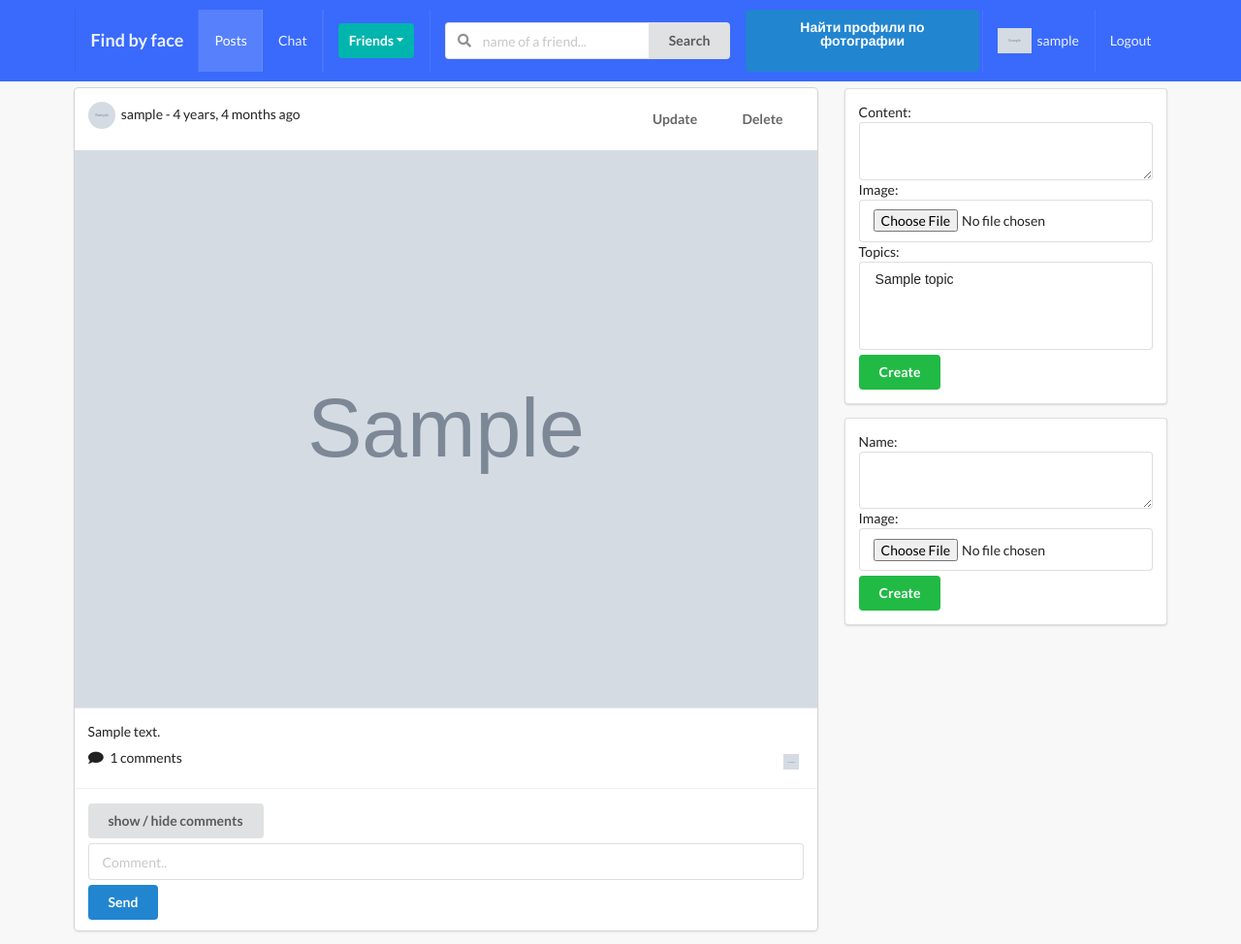
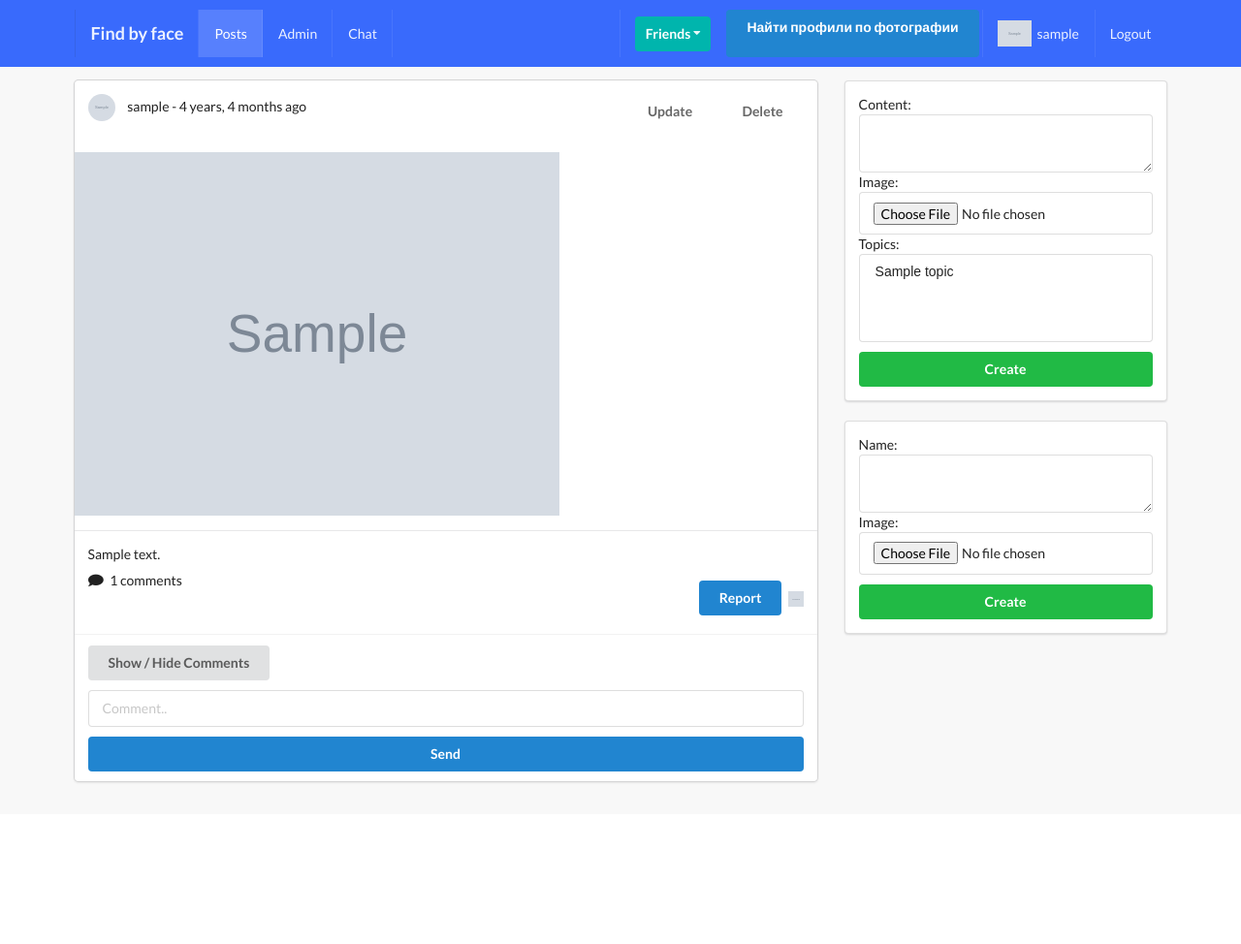
Before and after one commit to darkimonus/django, a Django app: page /posts/ in a window 1280 px wide. Shown: the whole page at 97% size. After the commit the page ends 808 px from the top, so only its background shows below. Run offline with Django 5.2, Linux system fonts and the light colour scheme; a user stored in the database is signed in; tables that the repository leaves empty hold one stand-in row (values such as "Sample post"); grey boxes marked "Sample" are stand-in pictures; some libraries are stand-ins or nearby versions.

Commit message:
added veryfication

```diff
--- a/network/network/routing.py
+++ b/network/network/routing.py
@@ -2,5 +2,5 @@ from django.urls import path, re_path
 from chats.consumers import ChatConsumer
 
 websocket_urlpatterns = [
-    re_path('ws/chats/<str:room_name>/', ChatConsumer.as_asgi()),
+    re_path(r'ws/chats/(?P<room_name>\w+)/$', ChatConsumer.as_asgi()),
 ]
--- a/network/posts/admin.py
+++ b/network/posts/admin.py
@@ -1,10 +1,11 @@
 from django.contrib import admin
-from .models import Post, Topic, Like, Comment, Emoji
+from .models import Post, Topic, Like, Comment, Emoji, Report
 
 admin.site.register(Post)
 admin.site.register(Topic)
 admin.site.register(Comment)
 admin.site.register(Like)
+admin.site.register(Report)
 
 
 @admin.register(Emoji)
--- a/network/posts/forms.py
+++ b/network/posts/forms.py
@@ -1,5 +1,5 @@
 from django import forms
-from .models import Topic, Post, Comment
+from .models import Topic, Post, Comment, Report
 
 
 class TopicModelForm(forms.ModelForm):
@@ -25,3 +25,12 @@ class CommentModelForm(forms.ModelForm):
     class Meta:
         model = Comment
         fields = ('body',)
+
+
+class ReportModelForm(forms.ModelForm):
+    text = forms.CharField(label='', widget=forms.TextInput(attrs=
+                                                            {'placeholder': 'Describe your feelings here'}))
+
+    class Meta:
+        model = Report
+        fields = ('text', 'negative', )
--- a/network/posts/templates/posts/main.html
+++ b/network/posts/templates/posts/main.html
@@ -1,50 +1,55 @@
 {% extends 'base.html' %}
 
-{% block title %}main page{% endblock title %}
+{% block title %}Main Page{% endblock title %}
 
 {% block content %}
 <div class="ui grid">
     <div class="eleven wide column">
         {% for obj in qs %}
 
-        <div class="ui fluid card">
+        <div class="ui fluid card" style="margin-bottom: 20px;">
             <div class="content">
                 <div class="right floated meta">
                     <div class="ui grid">
                         <div class="row">
                             {% if request.user == obj.author.user %}
-                            <a href="{% url 'posts:post-update' obj.pk %}"><button class="ui button bwhite-lg ">Update</button></a>
-                            <a href="{% url 'posts:post-delete' obj.pk %}"><button class="ui button bwhite-lg ">Delete</button></a>
+                                <a href="{% url 'posts:post-update' obj.pk %}">
+                                    <button class="ui button bwhite-lg" style="margin-right: 5px;">Update</button>
+                                </a>
+                                <a href="{% url 'posts:post-delete' obj.pk %}">
+                                    <button class="ui button bwhite-lg">Delete</button>
+                                </a>
                             {% endif %}
                         </div>
                     </div>
-
                 </div>
-                <img class="ui avatar image" src={{obj.author.avatar.url}}>
-                {{ obj.author.user }} - {{ obj.created|timesince}} ago
+                <img class="ui avatar image" src="{{ obj.author.avatar.url }}" style="margin-right: 10px;">
+                {{ obj.author.user }} - {{ obj.created|timesince }} ago
             </div>
-            <div class="ui fluid image">
+            <div class="post-image-container" style="margin: 10px 0;">
                 {% if obj.image %}
-                    <img src={{obj.image.url}}>
+                    <img src="{{ obj.image.url }}" style="width: 100%; max-width: 500px; height: auto;">
                 {% endif %}
             </div>
             <div class="content">
-                <p> {{ obj.content }} </p>
-                <div class="right floated">
-                    <form action="{% url 'posts:react-post' %}" method="POST">
+                <p>{{ obj.content }}</p>
+                <div class="right floated" style="margin-top: 10px;">
+                    <a href="{% url 'posts:make_report' post_id=obj.id %}">
+                        <button class="ui primary button" style="margin-bottom: 5px;">Report</button>
+                    </a>
+                    <form action="{% url 'posts:react-post' %}" method="POST" style="display: inline;">
                         {% csrf_token %}
                         <input type="hidden" name="post_id" value="{{ obj.id }}">
                         {% for item in emojis %}
-                <button class="emoji-button {{ item.name }}" type="submit" name="reaction" value="{{ item.name }}">
-                    <img src="{{ item.image.url }}" alt="{{ item.name }} style="width: 16px; height: 16px;"" >
-                    <!-- Отображаем количество реакций соответствующего типа -->
+                            <button class="emoji-button {{ item.name }}" type="submit" name="reaction" value="{{ item.name }}" style="border: none; background: none; padding: 0;">
+                                <img src="{{ item.image.url }}" alt="{{ item.name }}" style="width: 16px; height: 16px; vertical-align: middle;">
                                 {% if item.name == 'Like' %}
                                     <span>{{ obj.like_count }}</span>
                                 {% elif item.name == 'Funny' %}
                                     <span>{{ obj.funny_count }}</span>
                                 {% elif item.name == 'Sad' %}
                                     <span>{{ obj.sad_count }}</span>
-                    {% elif item.name == 'Dislike'%}
+                                {% elif item.name == 'Dislike' %}
                                     <span>{{ obj.dislike_count }}</span>
                                 {% elif item.name == 'Empty' %}
                                     <span>{{ obj.empty_count }}</span>
@@ -54,58 +59,50 @@
                     </form>
                 </div>
                 <i class="comment icon"></i>
-                <span> {{ obj.num_comments }} comments</span>
+                <span>{{ obj.num_comments }} comments</span>
             </div>
             <div class="extra content">
-                <div class="mb-5">
-
-                </div>
-                <button class="cmt_btn ui button mb-5">show / hide comments</button>
-                <div class="comment-box">
+                <button class="cmt_btn ui button" style="margin-bottom: 10px;">Show / Hide Comments</button>
+                <div class="comment-box" style="display: none;">
                     {% if obj.comment_set.all %}
                         {% for c in obj.comment_set.all %}
-
-                        <div class="ui segment mb-5">
-                            <img class="ui avatar image" src={{c.user.avatar.url}}>
+                            <div class="ui segment" style="margin-bottom: 10px;">
+                                <img class="ui avatar image" src="{{ c.user.avatar.url }}" style="margin-right: 10px;">
                                 <span>{{ c.user }}</span>
-                            <div class='mt-5'>{{ c.body }}</div>
+                                <div style="margin-top: 5px;">{{ c.body }}</div>
                             </div>
-
                         {% endfor %}
                     {% endif %}
                 </div>
-
-                <form action="" method="POST" class='ui fluid form'>
+                <form action="" method="POST" class="ui form">
                     {% csrf_token %}
-                    <input type="hidden" name="post_id" value={{obj.id}}>
+                    <input type="hidden" name="post_id" value="{{ obj.id }}">
                     {{ c_form }}
-                    <button type="submit" name="submit_c_form" class="ui primary button mt-5 w-full">Send</button>
+                    <button type="submit" name="submit_c_form" class="ui primary button" style="margin-top: 10px; width: 100%;">Send</button>
                 </form>
             </div>
         </div>
-
-
         {% endfor %}
     </div>
     <div class="five wide column">
-        <div class="ui segment">
+        <div class="ui segment" style="margin-bottom: 20px;">
             {% if post_added %}
                 <div class="ui green message">Post added</div>
             {% endif %}
-            <form action="" method="POST" class='ui form' enctype="multipart/form-data">
+            <form action="" method="POST" class="ui form" enctype="multipart/form-data">
                 {% csrf_token %}
-                {{p_form}}
-                <button type='submit' name="submit_p_form" class="ui positive button w-full mt-5">Create</button>
+                {{ p_form }}
+                <button type="submit" name="submit_p_form" class="ui positive button" style="width: 100%; margin-top: 10px;">Create</button>
             </form>
         </div>
         <div class="ui segment">
             {% if topic_added %}
                 <div class="ui green message">Topic created</div>
             {% endif %}
-            <form action="" method="POST" class='ui form' enctype="multipart/form-data">
+            <form action="" method="POST" class="ui form" enctype="multipart/form-data">
                 {% csrf_token %}
-                {{t_form}}
-                <button type='submit' name="submit_t_form" class="ui positive button w-full mt-5">Create</button>
+                {{ t_form }}
+                <button type="submit" name="submit_t_form" class="ui positive button" style="width: 100%; margin-top: 10px;">Create</button>
             </form>
         </div>
     </div>
@@ -114,19 +111,10 @@
 
 {% block scripts %}
 <script>
-        $( document ).ready(function() {
-            let display = false
-            $(".cmt_btn").click(function () {
-                if (display===false) {
-                    $(this).next(".comment-box").show("slow");
-                    display=true
-                } else {
-                    $(this).next(".comment-box").hide("slow");
-                    display=false
-                }
+    $(document).ready(function() {
+        $(".cmt_btn").click(function() {
+            $(this).next(".comment-box").toggle("slow");
         });
-
-
     });
 </script>
 {% endblock scripts %}
--- a/network/posts/urls.py
+++ b/network/posts/urls.py
@@ -1,5 +1,12 @@
 from django.urls import path
-from .views import post_comment_create_and_list_view,react_post, PostDeleteView, PostUpdateView
+from .views import (
+    post_comment_create_and_list_view,
+    react_post,
+    PostDeleteView,
+    PostUpdateView,
+    create_report_view,
+    admin_view,
+)
 
 
 app_name = 'posts'
@@ -8,5 +15,7 @@ urlpatterns = [
     path('', post_comment_create_and_list_view, name='post-main'),
     path('reacted/', react_post, name='react-post'),
     path('<pk>/delete/', PostDeleteView.as_view(), name='post-delete'),
-    path('<pk>/update/', PostUpdateView.as_view(), name='post-update')
+    path('<pk>/update/', PostUpdateView.as_view(), name='post-update'),
+    path('<int:post_id>/report', create_report_view, name='make_report'),
+    path('admin/', admin_view, name='admin-view')
 ]
--- a/network/posts/views.py
+++ b/network/posts/views.py
@@ -1,9 +1,9 @@
 from django.shortcuts import render, redirect
-from .models import Topic, Post, Like, Comment, Emoji
+from .models import Topic, Post, Like, Comment, Emoji, Report
 from profiles.models import Profile
 from django.db.models import Count, Q
-from .forms import PostModelForm, TopicModelForm, CommentModelForm
-from django.views.generic import UpdateView, DeleteView
+from .forms import PostModelForm, TopicModelForm, CommentModelForm, ReportModelForm
+from django.views.generic import UpdateView, DeleteView, CreateView
 from django.urls import reverse_lazy
 from django.contrib import messages
 from django.http import JsonResponse
@@ -141,3 +141,74 @@ class PostUpdateView(LoginRequiredMixin, UpdateView):
                                  'be the author of'
                                  ' the post in order to delete it')
             return super().form_invalid(form)
+
+
+@login_required
+def create_report_view(request, post_id):
+    r_form = ReportModelForm()
+    post = Post.objects.annotate(
+        like_count=Count('like', filter=Q(like__value='Like')),
+        funny_count=Count('like', filter=Q(like__value='Funny')),
+        sad_count=Count('like', filter=Q(like__value='Sad')),
+        dislike_count=Count('like', filter=Q(like__value='Dislike')),
+        empty_count=Count('like', filter=Q(like__value='Empty'))
+    ).get(id=post_id)
+    emojis = Emoji.objects.all()
+    profile = Profile.objects.get(user=request.user)
+
+    if 'submit_r_form' in request.POST:
+        r_form = ReportModelForm(request.POST)
+        if r_form.is_valid():
+            r_instance = r_form.save(commit=False)
+            r_instance.user = profile
+            r_instance.post = Post.objects.get(id=post_id)
+            r_instance.save()
+            return redirect('posts:post-main')
+
+    context = {
+        'r_form': r_form,
+        'post': post,
+        'emojis': emojis,
+        'profile': profile,
+    }
+    return render(request, 'posts/report.html', context)
+
+
+def admin_view(request):
+    profile = Profile.objects.get(user=request.user)
+    if not profile.admin:
+        return redirect('posts:post-main')
+    else:
+        posts = Post.objects.annotate(
+            report_count=Count('reports')
+        ).filter(report_count__gt=0).annotate(
+            like_count=Count('like', filter=Q(like__value='Like')),
+            funny_count=Count('like', filter=Q(like__value='Funny')),
+            sad_count=Count('like', filter=Q(like__value='Sad')),
+            dislike_count=Count('like', filter=Q(like__value='Dislike')),
+            empty_count=Count('like', filter=Q(like__value='Empty'))
+        ).order_by('-updated')
+        emojis = Emoji.objects.all()
+
+        if 'submit_warning' in request.POST:
+            print(request.POST.get('report_id'))
+            report = Report.objects.get(id=request.POST.get('report_id'))
+            report.reviewed = True
+            report.warning = True
+            report.save()
+            return redirect('posts:post-main')
+
+        if 'mark_reviewed' in request.POST:
+            report = Report.objects.get(id=request.POST.get('report_id'))
+            report.reviewed = True
+            report.save()
+            return redirect('posts:post-main')
+
+        if 'block_user' in request.POST:
+            pass
+
+        context = {
+            'posts': posts,
+            'emojis': emojis,
+        }
+        return render(request, 'posts/admin.html', context)
--- a/network/profiles/models.py
+++ b/network/profiles/models.py
@@ -46,6 +46,7 @@ class Profile(models.Model):
     slug = models.SlugField(unique=True, blank=True)
     updated = models.DateTimeField(auto_now=True)
     created = models.DateTimeField(auto_now_add=True)
+    admin = models.BooleanField(default=False)
 
     objects = ProfileManager()
 
--- a/network/profiles/views.py
+++ b/network/profiles/views.py
@@ -16,6 +16,8 @@ from django.http import JsonResponse
 
 @login_required
 def profile_view(request):
+    # del_user = Profile.objects.get(user_id=7)
+    # del_user.delete()
     profile = Profile.objects.get(user=request.user)
     form = ProfileModelForm(request.POST or None, request.FILES or None, instance=profile)
     confirm = False
--- a/network/static_project/style.css
+++ b/network/static_project/style.css
@@ -79,3 +79,11 @@ body {
     font-size: 0.8em;
     color: #999;
 }
+.post-image {
+    max-width: 100%; /* Устанавливаем максимальную ширину изображения на 100% */
+    height: auto; /* Автоматически подстраиваем высоту, чтобы изображение не было искажено */
+}
+.post-image-container {
+    max-width: 800px; /* Устанавливаем максимальную ширину контейнера изображения */
+    margin: 0 auto; /* Центрируем контейнер по горизонтали */
+}
--- a/network/templates/main/navbar.html
+++ b/network/templates/main/navbar.html
@@ -5,8 +5,9 @@
 {% url 'profiles:invite-profiles-view' as path_to_invites %}
 {% url 'profiles:all-profiles-view' as path_to_all_profiles %}
 {% url 'chats:main' as path_to_chat %}
+{% url 'posts:admin-view' as path_to_admin %}
 
-<div class="ui inverted menu nav mb-7">
+<div class="ui inverted menu nav mb-9">
   <div class="ui container">
     <a href="{{path_to_home}}" class="{% if request.path == path_to_home %}active{% endif %} item">
         <h3>Find by face</h3>
@@ -15,7 +16,14 @@
     <a href="{{path_to_posts}}" class="{% if request.path == path_to_posts %}active{% endif %} item">
         Posts
     </a>
-            <a href="{{path_to_chat}}" class="{% if request.path == path_to_chat %}active{% endif %} item">
+
+    {% if request.user.profile.admin %}
+    <a href="{{ path_to_admin }}" class="{% if request.path == path_to_admin %}active{% endif %} item">
+        Admin
+    </a>
+    {% endif %}
+
+    <a href="{{path_to_chat}}" class="{% if request.path == path_to_chat %}active{% endif %} item">
         Chat
     </a>
     {% endif %}
@@ -38,15 +46,6 @@
                 </div>
              </div>
         </div>
-             <div class="item">
-              <form action="" method="GET">
-                <div class="ui action left icon input">
-                <input class="prompt" type="text" name='q' placeholder="name of a friend...">
-                <i class="search icon"></i>
-                <button type='submit' class="ui button">Search</button>
-                </div>
-            </form>
-            </div>
 
           <a href="{% url 'profiles:search-by-photo' %}" class="ui primary button">
             Найти профили по фотографии
```
Also changed, not shown: network/network/settings.py (+17 -1 lines), network/posts/models.py (+9 -0 lines), network/posts/templates/posts/admin.html (added, +131 -0 lines), network/posts/templates/posts/report.html (added, +98 -0 lines), network/profiles/admin.py (+10 -0 lines), 1 other file. Lines whose indentation alone changed are shown as unchanged.
